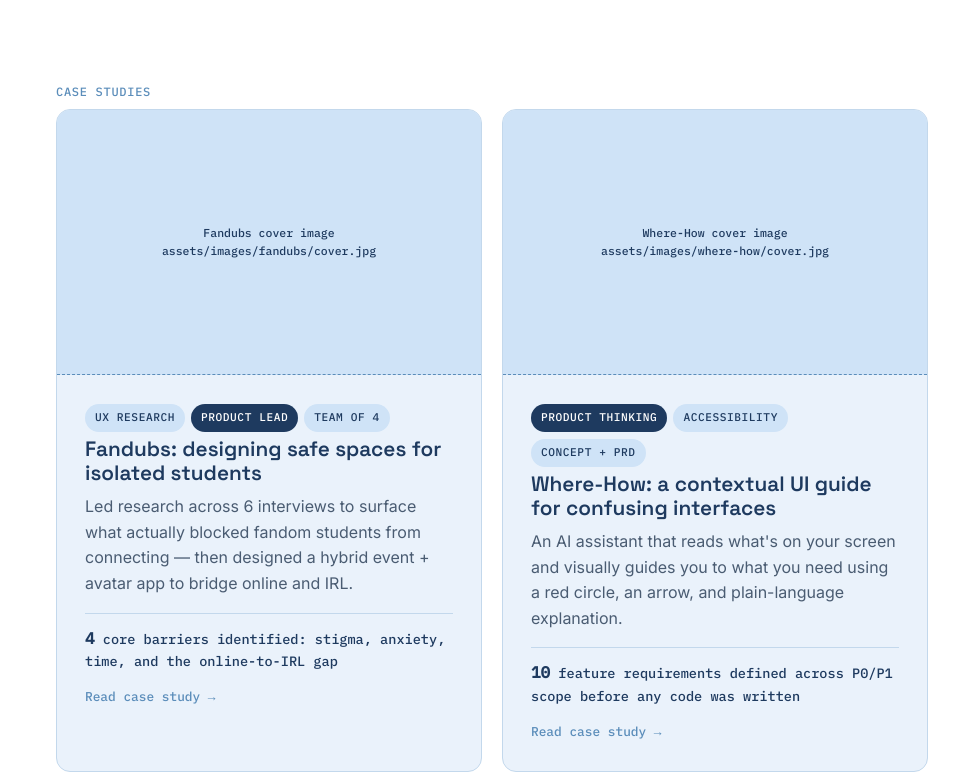
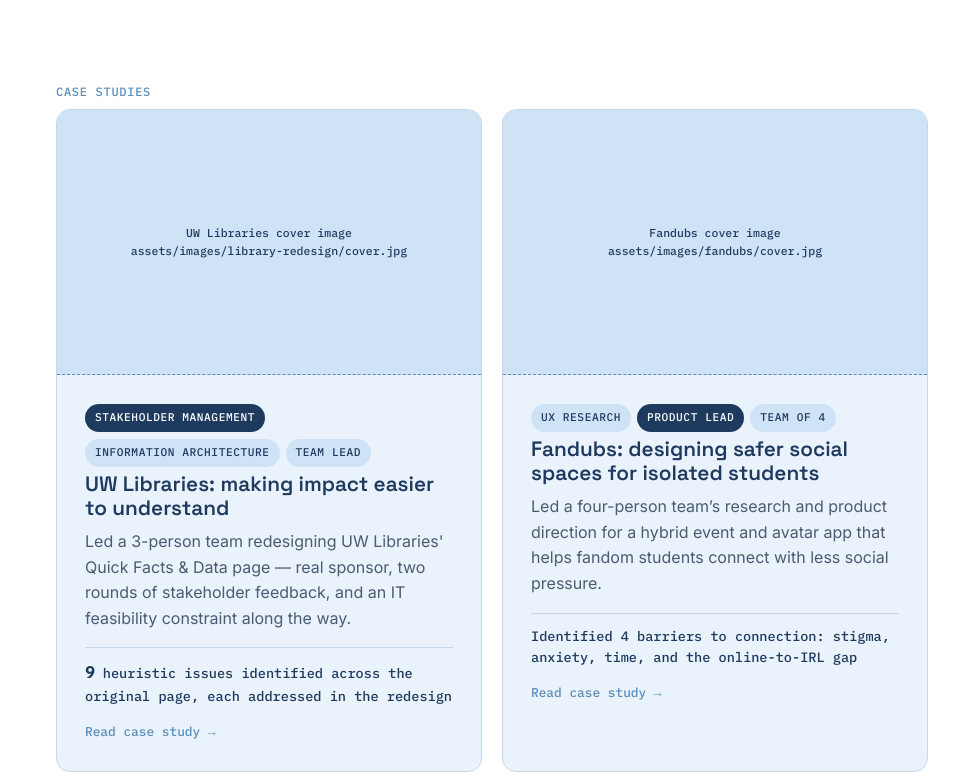
Before and after one commit to Veroniki5208/Portfolio, a plain HTML site: page case-studies/index.html in a window 1280 px wide. Shown: the part 408-1184 px from the top of the page, without its empty margins (148-1107 px from the left). Drawn offline with Linux system fonts and the light colour scheme.

Commit message:
add dfp case study card

```diff
--- a/case-studies/index.html
+++ b/case-studies/index.html
@@ -39,13 +39,24 @@
   <span class="section-label">Case studies</span>
   <div class="card-grid">
 
+    <a class="case-card" href="library-redesign.html">
+      <div class="case-card__image">UW Libraries cover image<br>assets/images/library-redesign/cover.jpg</div>
+      <div class="case-card__body">
+      <div><span class="tag tag-pm">Stakeholder Management</span><span class="tag">Information Architecture</span><span class="tag">Team Lead</span></div>
+      <h3>UW Libraries: making impact easier to understand</h3>
+      <p class="hook">Led a 3-person team redesigning UW Libraries' Quick Facts & Data page — real sponsor, two rounds of stakeholder feedback, and an IT feasibility constraint along the way.</p>
+      <div class="stat-line"><b>9</b> heuristic issues identified across the original page, each addressed in the redesign</div>
+      <span class="card-arrow">Read case study →</span>
+      </div>
+    </a>
+
     <a class="case-card" href="fandubs.html">
       <div class="case-card__image">Fandubs cover image<br>assets/images/fandubs/cover.jpg</div>
       <div class="case-card__body">
       <div><span class="tag">UX Research</span><span class="tag tag-pm">Product Lead</span><span class="tag">Team of 4</span></div>
-      <h3>Fandubs: designing safe spaces for isolated students</h3>
-      <p class="hook">Led research across 6 interviews to surface what actually blocked fandom students from connecting — then designed a hybrid event + avatar app to bridge online and IRL.</p>
-      <div class="stat-line"><b>4</b> core barriers identified: stigma, anxiety, time, and the online-to-IRL gap</div>
+      <h3>Fandubs: designing safer social spaces for isolated students</h3>
+      <p class="hook">Led a four-person team’s research and product direction for a hybrid event and avatar app that helps fandom students connect with less social pressure.</p>
+      <div class="stat-line">Identified 4 barriers to connection: stigma, anxiety, time, and the online-to-IRL gap</div>
       <span class="card-arrow">Read case study →</span>
       </div>
     </a>
```
